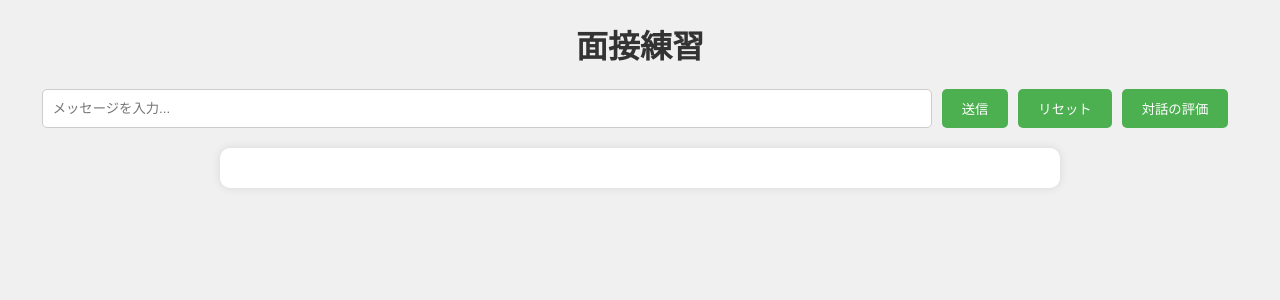
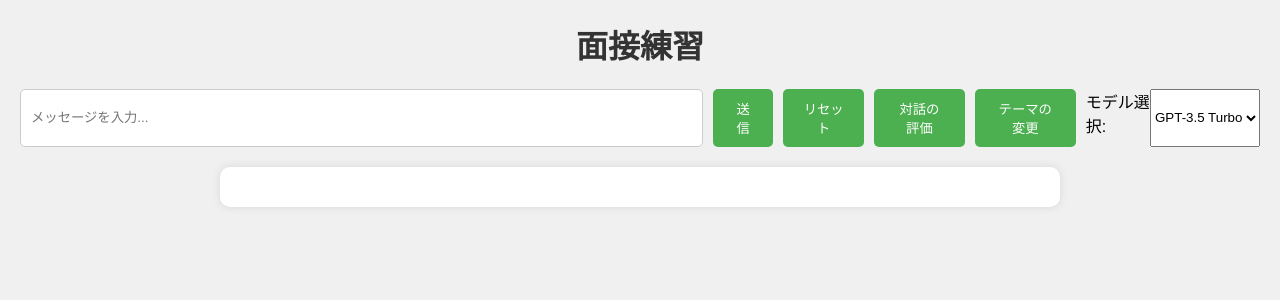
Before and after one commit to ShunkiUebayashi/interview-GPT, a Flask app: template templates/main.html in a window 1280 px wide. Shown: the top 300 px of the page. Run offline with Flask 3, Linux system fonts and the light colour scheme; the template is opened without the code that fills it, so the values that code supplies are empty.

Commit message:
update main

```diff
--- a/app.py
+++ b/app.py
@@ -15,11 +15,12 @@ from helpers import (
 
 app = Flask(__name__)
 app.secret_key = "your_secret_key"
+summarize_num = 5
 
 
 @app.route("/")
 def home():
-    return render_template("home.html")
+    return redirect(url_for("settings"))
 
 
 @app.route("/settings", methods=["GET", "POST"])
@@ -28,6 +29,11 @@ def settings():
         session["api_key"] = request.form["api_key"]
         session["model"] = request.form["model"]
         session["theme"] = request.form["theme"]
+        session.pop("conversations", None)
+        session.pop("results", None)
+        session.pop("summary", None)
+        session.pop("full_conversation_history", None)
+        flash("設定が完了し、チャットがリセットされました。")
         return redirect(url_for("main"))
     return render_template("settings.html")
 
@@ -46,7 +52,14 @@ def main():
             flash("チャットがリセットされました。")
             return redirect(url_for("main"))
 
+        if "change_theme" in request.form:
+            return redirect(url_for("change_theme"))
+
         if "evaluate" in request.form:
+            if "full_conversation_history" not in session or len(session["full_conversation_history"]) == 0:
+                flash("対話が開始されていないため、評価できません。")
+                return redirect(url_for("main"))
+
             session["conversations"].append(
                 {
                     "role": "user",
@@ -62,7 +75,7 @@ def main():
 
             all_conversations = "\n".join(
                 [
-                    f"{'面接官' if conv['role'] == 'assistant' else 'ユーザ'}: {conv['content']}"
+                    f"{'面接官: ' if conv['role'] == 'assistant' else 'ユーザ: '}{conv['content']}"
                     for conv in session["full_conversation_history"]
                 ]
             )
@@ -75,89 +88,112 @@ def main():
                 results=session.get("results", []),
             )
 
-        user_message = request.form["message"]
+        user_message = request.form.get("message", "").strip()
+        model = request.form["model"]
+        session["model"] = model
+
         if user_message.lower() == "exit":
             return render_template(
                 "results.html", conversations=session["full_conversation_history"], results=session["results"]
             )
 
-        api_key = session["api_key"]
-        model = session["model"]
-        theme = session["theme"]
+        if user_message:
+            api_key = session["api_key"]
+            theme = session["theme"]
 
-        # Initialize OpenAI API
-        openai.api_key = api_key
+            # Initialize OpenAI API
+            openai.api_key = api_key
 
-        dialog = user_message
-        summary = session.get("summary", "")
+            dialog = user_message
+            summary = session.get("summary", "")
 
-        if "full_conversation_history" not in session:
-            session["full_conversation_history"] = []
+            if "full_conversation_history" not in session:
+                session["full_conversation_history"] = []
 
-        # Save the full conversation history
-        session["full_conversation_history"].append({"role": "user", "content": user_message, "deviation": None})
+            # Save the full conversation history
+            session["full_conversation_history"].append({"role": "user", "content": user_message, "deviation": None})
 
-        try:
-            jd = judge(model, theme, summary, dialog)
-            rj = result_judging(jd)
+            try:
+                jd = judge(model, theme, summary, session["full_conversation_history"])
+                rj = result_judging(jd)
 
-            # Save deviation result
-            session["full_conversation_history"][-1]["deviation"] = jd
+                # Save deviation result
+                session["full_conversation_history"][-1]["deviation"] = jd
 
-            # Determine if it's time to summarize
-            turn_count = len(session["full_conversation_history"]) // 2
-            if turn_count >= 15 and turn_count % 15 == 0:
-                summary = summarize(model, theme, dialog, summary)
-                session["summary"] = summary
+                # Determine if it's time to summarize
+                turn_count = len(session["full_conversation_history"]) // 2
+                print(turn_count)
+                if turn_count >= summarize_num and turn_count % summarize_num == 0:
+                    summary = summarize(model, theme, session["full_conversation_history"], summary)
+                    session["summary"] = summary
 
-            if "conversations" not in session:
-                session["conversations"] = []
+                if "conversations" not in session:
+                    session["conversations"] = []
 
-            if "results" not in session:
-                session["results"] = []
+                if "results" not in session:
+                    session["results"] = []
 
-            session["conversations"].append({"role": "user", "content": user_message})
-            session["results"].append({"dialog": dialog, "result": jd})
+                session["conversations"].append({"role": "user", "content": user_message})
+                session["results"].append({"dialog": dialog, "result": jd})
 
-            # Generate the next response based on summary and recent dialog
-            if turn_count < 15 or turn_count % 15 != 0:
-                recent_dialog = "\n".join(
-                    [
-                        f"{'面接官' if conv['role'] == 'assistant' else 'ユーザ'}: {conv['content']}"
-                        for conv in session["full_conversation_history"][-10:]
-                    ]
-                )
-            else:
-                recent_dialog = f"要約: {summary}\n" + "\n".join(
-                    [
-                        f"{'面接官' if conv['role'] == 'assistant' else 'ユーザ'}: {conv['content']}"
-                        for conv in session["full_conversation_history"][-10:]
-                    ]
+                # Generate the next response based on summary and recent dialog
+                if turn_count < summarize_num or turn_count % summarize_num != 0:
+                    recent_dialog = "\n".join(
+                        [
+                            f"{'面接官: ' if conv['role'] == 'assistant' else 'ユーザ: '}{conv['content']}"
+                            for conv in session["full_conversation_history"][-10:]
+                        ]
+                    )
+                else:
+                    recent_dialog = f"要約待ち" + "\n".join(
+                        [
+                            f"{'面接官: ' if conv['role'] == 'assistant' else 'ユーザ: '}{conv['content']}"
+                            for conv in session["full_conversation_history"][-10:]
+                        ]
+                    )
+
+                response = generate_question(model, theme, summary, recent_dialog)
+                session["conversations"].append({"role": "assistant", "content": response})
+
+                # Save the assistant response to the full conversation history
+                session["full_conversation_history"].append(
+                    {"role": "assistant", "content": response, "deviation": None}
                 )
 
-            response = generate_question(model, theme, summary, recent_dialog)
-            session["conversations"].append({"role": "assistant", "content": response})
+                # デバッグ用の出力を追加
+                # print("Full Conversation History:", session["full_conversation_history"])
 
-            # Save the assistant response to the full conversation history
-            session["full_conversation_history"].append({"role": "assistant", "content": response, "deviation": None})
+                # Ensure the session is saved
+                session.modified = True
 
-            # デバッグ用の出力を追加
-            print("Full Conversation History:", session["full_conversation_history"])
-
-            # Ensure the session is saved
-            session.modified = True
-
-        except openai.error.RateLimitError:
-            flash("APIのリクエスト制限を超過しました。しばらくしてから再試行してください。")
-        except openai.error.InvalidRequestError as e:
-            flash(f"無効なリクエスト: {e}")
-        except openai.error.OpenAIError as e:
-            flash(f"OpenAI APIエラー: {e}")
+            except openai.error.RateLimitError:
+                flash("APIのリクエスト制限を超過しました。しばらくしてから再試行してください。")
+            except openai.error.InvalidRequestError as e:
+                flash(f"無効なリクエスト: {e}")
+            except openai.error.OpenAIError as e:
+                flash(f"OpenAI APIエラー: {e}")
 
     return render_template(
         "main.html", conversations=session.get("full_conversation_history", []), results=session.get("results", [])
     )
 
 
+@app.route("/change_theme", methods=["GET", "POST"])
+def change_theme():
+    if request.method == "POST":
+        if "cancel" in request.form:
+            return redirect(url_for("main"))
+        if "submit" in request.form:
+            session["theme"] = request.form["theme"]
+            session.pop("conversations", None)
+            session.pop("results", None)
+            session.pop("summary", None)
+            session.pop("full_conversation_history", None)
+            flash("テーマが変更され、チャットがリセットされました。")
+            return redirect(url_for("main"))
+
+    return render_template("change_theme.html", current_theme=session.get("theme", ""))
+
+
 if __name__ == "__main__":
     app.run(debug=True)
--- a/templates/main.html
+++ b/templates/main.html
@@ -1,21 +1,32 @@
 <!DOCTYPE html>
 <html lang="ja">
+
 <head>
     <meta charset="UTF-8">
     <title>メインシステムの画面</title>
     <link rel="stylesheet" href="{{ url_for('static', filename='styles.css') }}">
 </head>
+
 <body>
     <h1>面接練習</h1>
-    <form action="{{ url_for('main') }}" method="post">
-        <input type="text" id="message" name="message" placeholder="メッセージを入力..." required>
+    <form id="chat-form" action="{{ url_for('main') }}" method="post">
+        <input type="text" id="message" name="message" placeholder="メッセージを入力...">
         <button type="submit">送信</button>
         <button type="submit" name="reset" value="reset">リセット</button>
-        <button type="submit" name="evaluate" value="evaluate">対話の評価</button>
+        <button type="submit" name="evaluate" value="evaluate" {% if not conversations %}disabled{% endif
+            %}>対話の評価</button>
+        <button type="submit" name="change_theme" value="change_theme">テーマの変更</button>
+        <label for="model">モデル選択:</label>
+        <select id="model" name="model">
+            <option value="gpt-3.5-turbo" {% if session['model']=='gpt-3.5-turbo' %}selected{% endif %}>GPT-3.5 Turbo
+            </option>
+            <option value="gpt-4" {% if session['model']=='gpt-4' %}selected{% endif %}>GPT-4</option>
+            <option value="gpt-4o" {% if session['model']=='gpt-4o' %}selected{% endif %}>GPT-4o</option>
+        </select>
     </form>
-    <div class="chat-container">
+    <div class="chat-container" id="chat-container">
         {% for conversation in conversations %}
-            <div class="message {{ conversation.role }}">
+        <div class="message {{ conversation.role }}{% if conversation.deviation == '逸脱' %} deviation{% endif %}">
             <p>{{ conversation.content }}</p>
         </div>
         {% endfor %}
@@ -29,5 +40,22 @@
     </ul>
     {% endif %}
     {% endwith %}
+    <script>
+        document.getElementById('chat-form').addEventListener('submit', function (event) {
+            const messageInput = document.getElementById('message');
+            const isEmptyMessage = messageInput.value.trim() === '';
+
+            if (isEmptyMessage && event.submitter.name !== 'reset' && event.submitter.name !== 'evaluate' && event.submitter.name !== 'change_theme') {
+                messageInput.setAttribute('required', 'required');
+            } else {
+                messageInput.removeAttribute('required');
+            }
+        });
+
+        // 強制的にチャットの最新部分へスクロールする
+        const chatContainer = document.getElementById('chat-container');
+        chatContainer.scrollTop = chatContainer.scrollHeight;
+    </script>
 </body>
+
 </html>
--- a/templates/settings.html
+++ b/templates/settings.html
@@ -15,8 +15,8 @@
         <label for="model">モデル選択:</label>
         <select id="model" name="model">
             <option value="gpt-3.5-turbo">GPT-3.5 Turbo</option>
-            <option value="gpt-4-turbo">GPT-4</option>
-            <option value="gpt-4o-2024-05-13">GPT-4o</option>
+            <option value="gpt-4">GPT-4</option>
+            <option value="gpt-4o">GPT-4o</option>
         </select><br>
         <label for="theme">テーマ:</label>
         <input type="text" id="theme" name="theme" required><br>
```
Also changed, not shown: helpers.py (+19 -5 lines), requirements.txt (added, +21 -0 lines), templates/change_theme.html (added, +21 -0 lines), README.md. Lines whose indentation alone changed are shown as unchanged.
